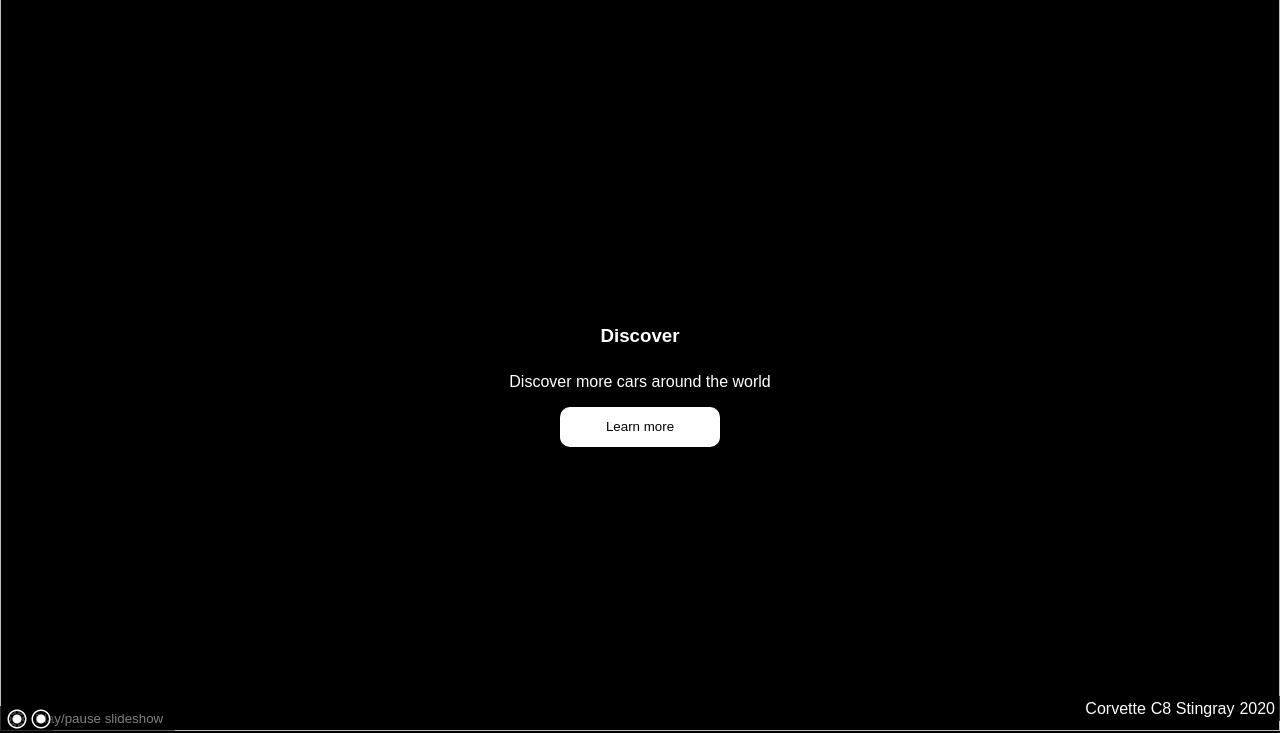
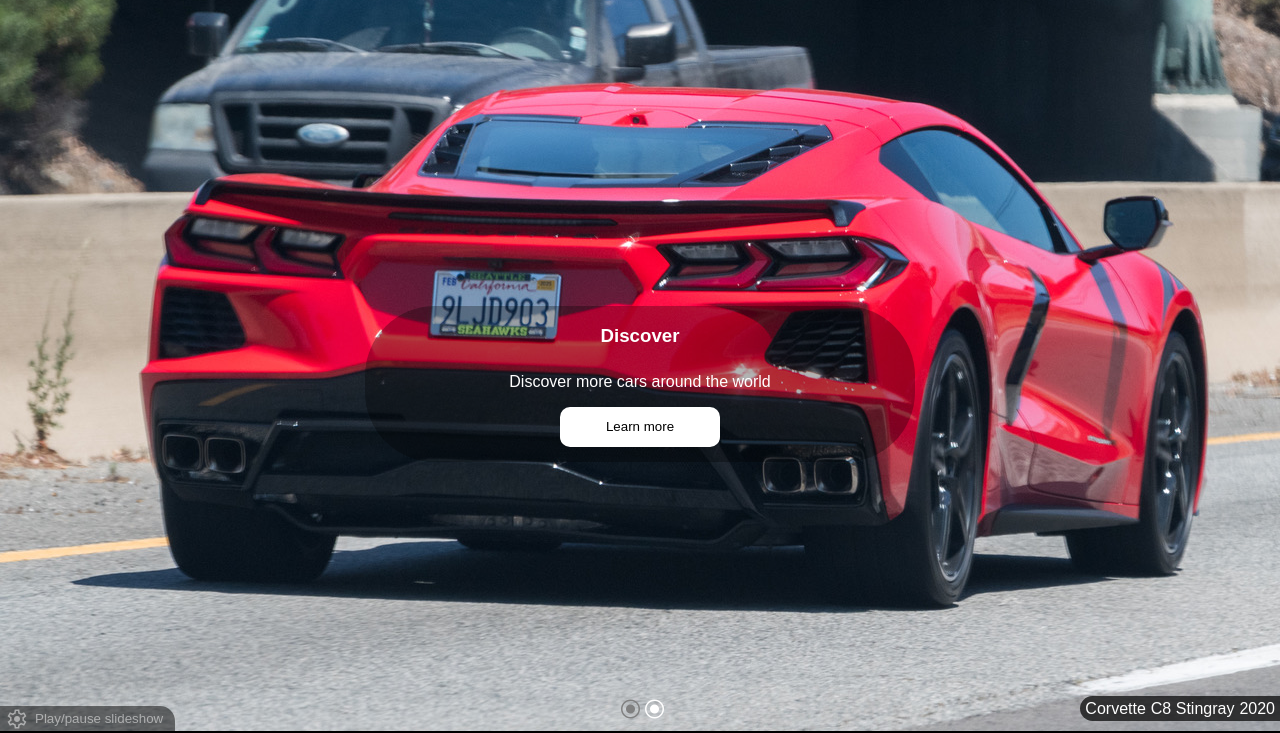
Before and after one commit to IvnoGood/carspoting-website, a plain HTML site: page index.html in a window 1280 px wide. Shown: the part 69-802 px from the top of the page. Drawn offline with nearby package versions, Linux system fonts and the light colour scheme.

Commit message:
fixd errors

```diff
--- a/index.html
+++ b/index.html
@@ -49,8 +49,7 @@
                 <!-- <video autoplay muted loop id="myVideo">
                     <source src="background-video.mp4" type="video/mp4"> -->
                 <div class="main-slideshow">
-                    <img class="image-mains-slideshow"
-                        src="/carspotting/Chevrolet/Corvette/C8 corvette stingray/C8_corvette_stingray_6.jpeg">
+                    <img class="image-mains-slideshow" src="./thumbnails/C8_corvette_stingray_6.jpeg">
                     <div class="image-main-slideshow-model">
                         <p class="slideshow-model-text">Corvette</p>
                         <p class="slideshow-model-text">C8 Stingray</p>
@@ -58,8 +57,7 @@
                     </div>
                 </div>
                 <div class="main-slideshow">
-                    <img class="image-mains-slideshow"
-                        src="carspotting\Chevrolet\Corvette\C8 corvette ZO6\C8_corvette_ZO6_1.jpeg">
+                    <img class="image-mains-slideshow" src="./thumbnails/C8_corvette_ZO6_1.jpeg">
                     <div class="image-main-slideshow-model">
                         <p class="slideshow-model-text">Corvette</p><br>
                         <p class="slideshow-model-text">C8 ZO6</p><br>
@@ -67,22 +65,24 @@
                     </div>
                 </div>
             </div>
+            <div class="bottom-main-buttons">
                 <div class="video-controls-menu">
                     <span class="material-symbols-outlined" id="settings-icon">
                         settings
                     </span>
                     <button id="video-controls" onclick="playPause()">Play/pause slideshow</button>
                 </div>
-        </div>
+
 
                 <div class="radio-buttons">
-            <span class="material-symbols-outlined" id="slideshoow-buttons">
+                    <span class="material-symbols-outlined slideshow-button" id="slideshow-button1" onclick="view(1)">
                         radio_button_checked
                     </span>
-
-            <span class="material-symbols-outlined" id="slideshoow-buttons">
+                    <span class="material-symbols-outlined slideshow-button" id="slideshow-button2" onclick="view(2)">
                         radio_button_checked
                     </span>
+                </div>
+            </div>
         </div>
         <script src="./javascript/main.js"></script>
         <!--         <div>
--- a/javascript/main.js
+++ b/javascript/main.js
@@ -1,23 +1,20 @@
-let backgroundvideo = document.getElementById("myVideo");
 let played = true;
 let carouselTimeout;
-console.log(played);
+let myIndex = 0;
 
 document.getElementById("video-controls").onclick = function() {
   playPause();
-  carousel();
 }
 
 function playPause() {
+  played = !played;
   if (played) {
-    played = false;
+    carousel(); // Restart the carousel when resumed
   } else {
-    played = true;
+    clearTimeout(carouselTimeout); // Stop the carousel when paused
   }
   console.log(played);
 }
-
-var myIndex = 0;
 
 function carousel() {
   if (carouselTimeout) {
@@ -25,16 +22,44 @@ function carousel() {
   }
 
   if (played) {
-    var i;
+    updateButtons();
     var x = document.getElementsByClassName("main-slideshow");
-    for (i = 0; i < x.length; i++) {
+    for (let i = 0; i < x.length; i++) {
       x[i].style.display = "none";
     }
     myIndex++;
-    if (myIndex > x.length) { myIndex = 1; }
+    if (myIndex > x.length) {
+      myIndex = 1;
+    }
     x[myIndex - 1].style.display = "block";
     carouselTimeout = setTimeout(carousel, 9000);
     console.log(myIndex);
+  }
+}
+
+function view(n) {
+  myIndex = n - 1; // Convert 1-based index to 0-based index
+  updateButtons();
+
+  var x = document.getElementsByClassName("main-slideshow");
+  for (let i = 0; i < x.length; i++) {
+    x[i].style.display = "none";
+  }
+  x[myIndex].style.display = "block"; // Show the selected slide
+
+  if (played) {
+    clearTimeout(carouselTimeout); // Reset the carousel timeout
+    carouselTimeout = setTimeout(carousel, 9000);
+  }
+}
+
+function updateButtons() {
+  if (myIndex === 0) {
+    document.getElementById("slideshow-button1").style.color = "gray";
+    document.getElementById("slideshow-button2").style.color = "white";
+  } else {
+    document.getElementById("slideshow-button2").style.color = "gray";
+    document.getElementById("slideshow-button1").style.color = "white";
   }
 }
 
@@ -42,7 +67,3 @@ function carousel() {
 if (played) {
   carousel();
 }
-
-function view(n){
-
-}
--- a/styles/menu.css
+++ b/styles/menu.css
@@ -109,19 +109,34 @@
 }
 
 .radio-buttons {
+    position: absolute;
     bottom: 0; /* Align to the bottom */
+    left: 50%;
+    transform: translateX(-50%);
     display: flex;
     align-items: center;
-    background-color: rgb(0, 0, 0, 0.5);
-    border-top-right-radius: 15px ;
+    background-color: transparent;
+    border-top-right-radius: 15px;
     padding-left: 5px;
     height: 25px;
-    margin-top: 180px;
-    margin-left: auto;
-    margin-right: auto;
-    position: absolute;
+    width: fit-content;
+    margin-bottom: 10px;
 }
 
-#slideshoow-buttons  {
+.slideshow-button  {
     color: white;
+    cursor: pointer;
 }
+
+.bottom-main-buttons {
+
+    bottom: 0; /* Align to the bottom */
+    position: relative; /* Ensure the parent has relative positioning */
+    display: flex;
+    flex-direction: row;
+    height: 25px;
+    justify-content: space-between;
+    align-items: center;
+    position: absolute;
+    width: 100%;
+}
```
Also changed, not shown: thumbnails/C8_corvette_stingray_6.jpeg (renamed from thumbnails/C8_corvette_stingray_6 - Copie.jpeg). Lines whose indentation alone changed are shown as unchanged.
